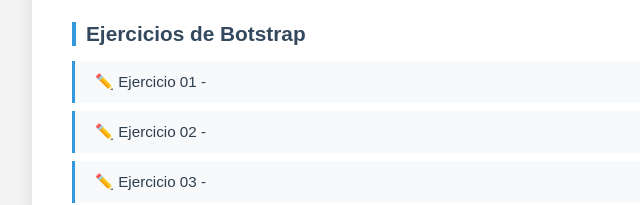
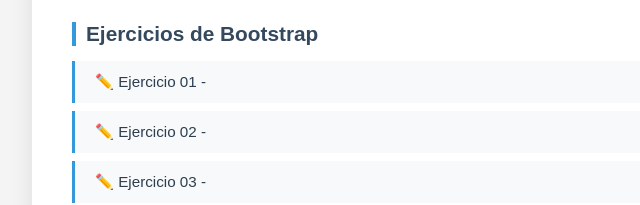
Before and after one commit to oliber246/Web, a plain HTML site: page index.html in a window 1280 px wide. Shown: the part 1754-1959 px from the top of the page, 158-798 px from the left. Drawn offline with Linux system fonts and the light colour scheme.

Commit message:
Actualizar index.html

```diff
--- a/index.html
+++ b/index.html
@@ -116,7 +116,7 @@
                 </div>
 
                 <div class="subseccion">
-                    <h3 class="titulo-subseccion">Ejercicios de Botstrap</h3>
+                    <h3 class="titulo-subseccion">Ejercicios de Bootstrap</h3>
                     <ul class="lista-items">
                         <li class="item">
                             <a href="Ejercicios/BOOTSTRAP/boot01.html" target="_blank">✏️ Ejercicio 01 - </a>
```
